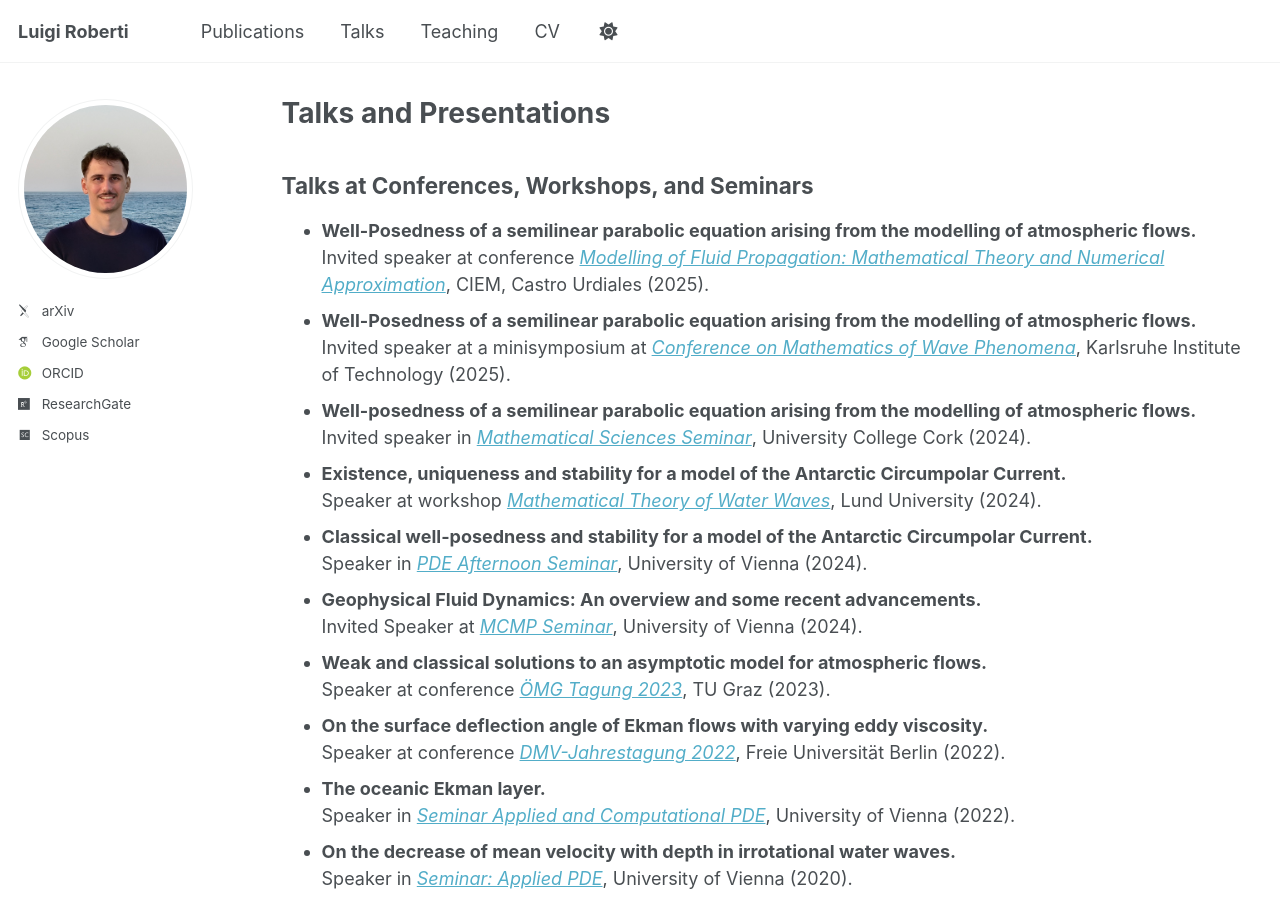
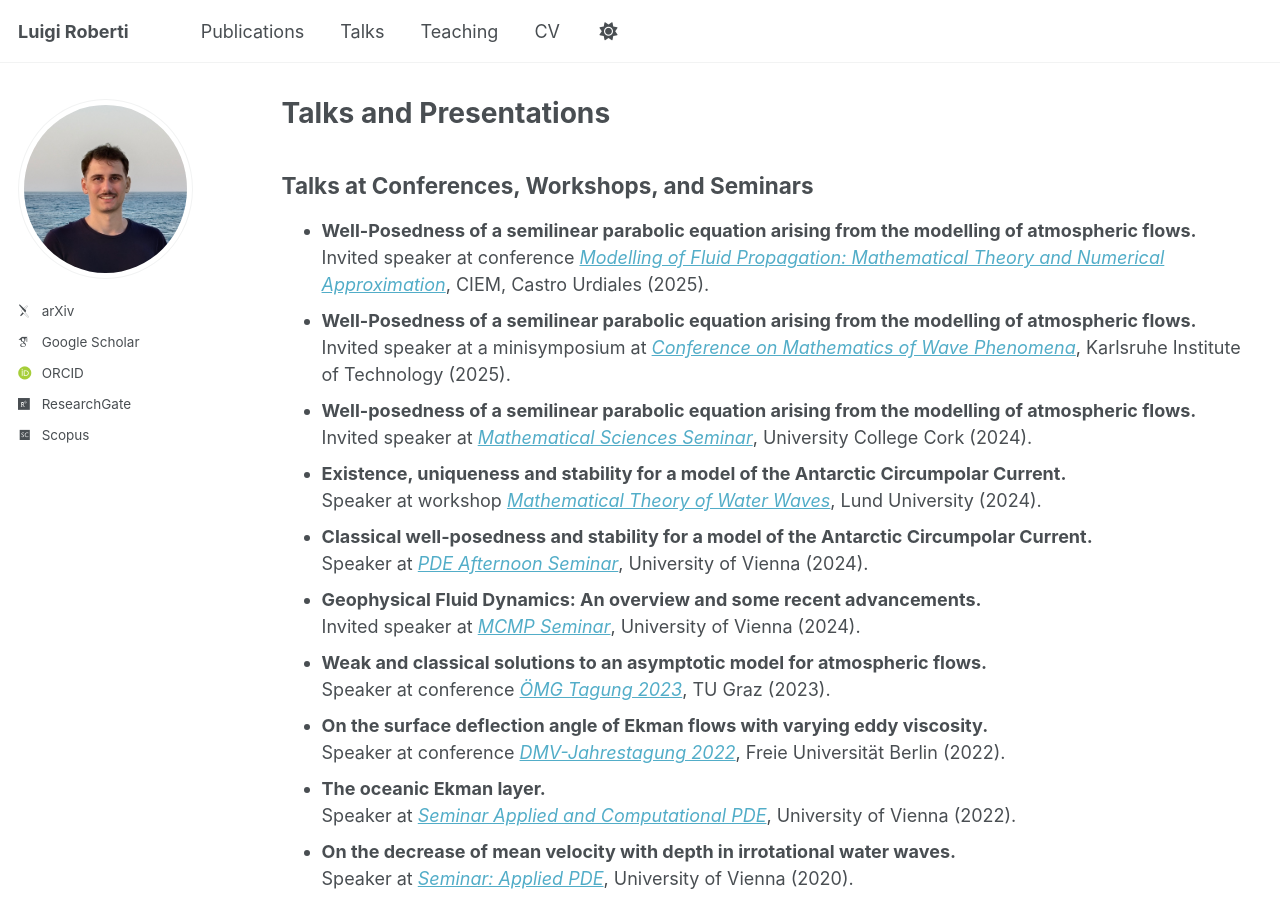
Before and after one commit to luigi-roberti/luigi-roberti.github.io, a Jekyll site: the page built from _pages/talks.md, in a window 1280 px wide and 900 px high. Built offline with Jekyll 4.4.1, drawn with Linux system fonts in a browser that asks for light colours; some web fonts are replaced; a script that is not in the unit is left out.

```diff
--- a/_pages/talks.md
+++ b/_pages/talks.md
@@ -12,23 +12,23 @@ Invited speaker at conference [<i>Modelling of Fluid Propagation: Mathematical T
 * <b>Well-Posedness of a semilinear parabolic equation arising from the modelling of atmospheric flows.</b><br />
 Invited speaker at a minisymposium at [<i>Conference on Mathematics of Wave Phenomena</i>](https://conference25.waves.kit.edu), Karlsruhe Institute of Technology (2025).
 * <b>Well-posedness of a semilinear parabolic equation arising from the modelling of atmospheric flows.</b><br />
-Invited speaker in [<i>Mathematical Sciences Seminar</i>](https://www.ucc.ie/en/matsci/events/pasteventsarchive/somsseminarseries2024-25/), University College Cork (2024).
+Invited speaker at [<i>Mathematical Sciences Seminar</i>](https://www.ucc.ie/en/matsci/events/pasteventsarchive/somsseminarseries2024-25/), University College Cork (2024).
 * <b>Existence, uniqueness and stability for a model of the Antarctic Circumpolar Current.</b><br />
 Speaker at workshop [<i>Mathematical Theory of Water Waves</i>](https://www.maths.lu.se/kalendarium/?L=2&evenemang=workshop-mathematical-theory-water-waves), Lund University (2024).
 * <b>Classical well-posedness and stability for a model of the Antarctic Circumpolar Current.</b><br />
-Speaker in [<i>PDE Afternoon Seminar</i>](https://sfb65.univie.ac.at/#!/public/events/pde_afternoon/), University of Vienna (2024).
+Speaker at [<i>PDE Afternoon Seminar</i>](https://sfb65.univie.ac.at/#!/public/events/pde_afternoon/), University of Vienna (2024).
 * <b>Geophysical Fluid Dynamics: An overview and some recent advancements.</b><br />
-Invited Speaker at [<i>MCMP Seminar</i>](https://mcmp.univie.ac.at/events/), University of Vienna (2024).
+Invited speaker at [<i>MCMP Seminar</i>](https://mcmp.univie.ac.at/events/), University of Vienna (2024).
 * <b>Weak and classical solutions to an asymptotic model for atmospheric flows.</b><br />
 Speaker at conference [<i>ÖMG Tagung 2023</i>](https://imsc.uni-graz.at/oemg-tagung-2023/index.html), TU Graz (2023).
 * <b>On the surface deflection angle of Ekman flows with varying eddy viscosity.</b><br />
 Speaker at conference [<i>DMV-Jahrestagung 2022</i>](https://www.mi.fu-berlin.de/dmv2022/Willkommen/index.html), Freie Universität Berlin (2022).
 * <b>The oceanic Ekman layer.</b><br />
-Speaker in [<i>Seminar Applied and Computational PDE</i>](https://ufind.univie.ac.at/en/course.html?lv=250090&semester=2021W), University of Vienna (2022).
+Speaker at [<i>Seminar Applied and Computational PDE</i>](https://ufind.univie.ac.at/en/course.html?lv=250090&semester=2021W), University of Vienna (2022).
 * <b>On the decrease of mean velocity with depth in irrotational water waves.</b><br />
-Speaker in [<i>Seminar: Applied PDE</i>](https://ufind.univie.ac.at/en/course.html?lv=442507&semester=2020S), University of Vienna (2020).
+Speaker at [<i>Seminar: Applied PDE</i>](https://ufind.univie.ac.at/en/course.html?lv=442507&semester=2020S), University of Vienna (2020).
 * <b>The Bergman kernel and Fefferman’s theorem.</b><br />
-Speaker in [<i>Complex Analysis Seminar</i>](https://ufind.univie.ac.at/de/course.html?lv=250086&semester=2019S), University of Vienna (2019).
+Speaker at [<i>Complex Analysis Seminar</i>](https://ufind.univie.ac.at/de/course.html?lv=250086&semester=2019S), University of Vienna (2019).
 
 Attended Conferences, Workshops, and Summer Schools
 ------
```
